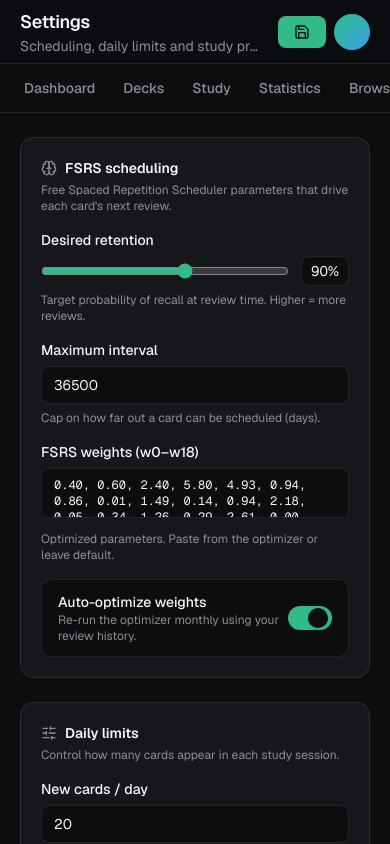
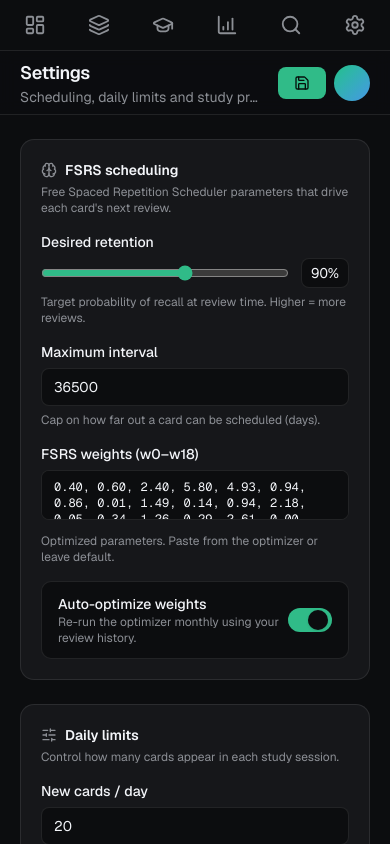
Before and after one commit to KaiNguyenCP/spaced-repetition, a Next.js app: page /settings in a window 390 px wide. Built offline with nearby package versions, Linux system fonts and the light colour scheme.

Commit message:
update navbar mobile

```diff
--- a/components/layout/Main.tsx
+++ b/components/layout/Main.tsx
@@ -12,8 +12,8 @@ export const Main = ({
 }: MainProps) => {
   return (
     <div className="flex h-full min-w-0 flex-1 flex-col overflow-hidden">
+      <MobileNav active={active} nav={nav} />
       <Header title={title} subtitle={subtitle} action={action} />
-      <MobileNav active={active} nav={nav} />
       <main className="flex-1 overflow-y-auto px-5 py-6 sm:px-8 sm:py-8">
         {children}
       </main>
--- a/components/layout/MobileNav.tsx
+++ b/components/layout/MobileNav.tsx
@@ -3,9 +3,10 @@ import { NavProps } from "../types";
 
 export const MobileNav = ({ nav, active }: NavProps) => {
   return (
-    <nav className="flex gap-1 overflow-x-auto border-b border-border px-3 py-2 lg:hidden">
+    <nav className="flex justify-between overflow-x-auto border-b border-border px-3 py-2 lg:hidden">
       {nav.map((item) => {
         const isActive = item.label === active;
+        const Icon = item.icon;
         return (
           <Link
             key={item.href}
@@ -14,7 +15,7 @@ export const MobileNav = ({ nav, active }: NavProps) => {
               isActive ? "bg-accent text-foreground" : "text-muted-foreground"
             }`}
           >
-            {item.label}
+            <Icon className="size-5.5" aria-label={item.label} />
           </Link>
         );
       })}
```
